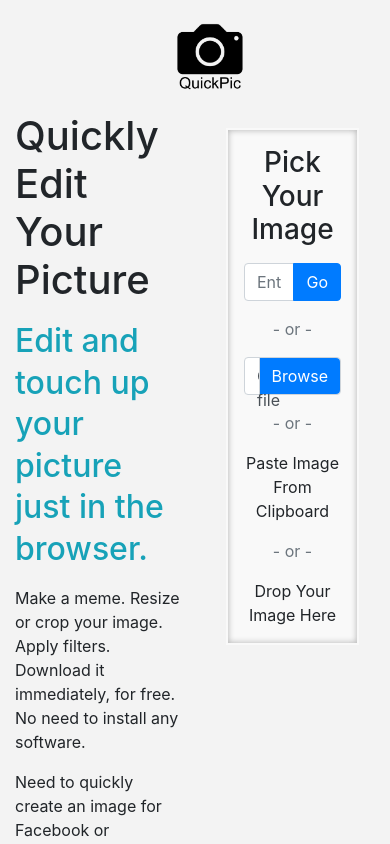
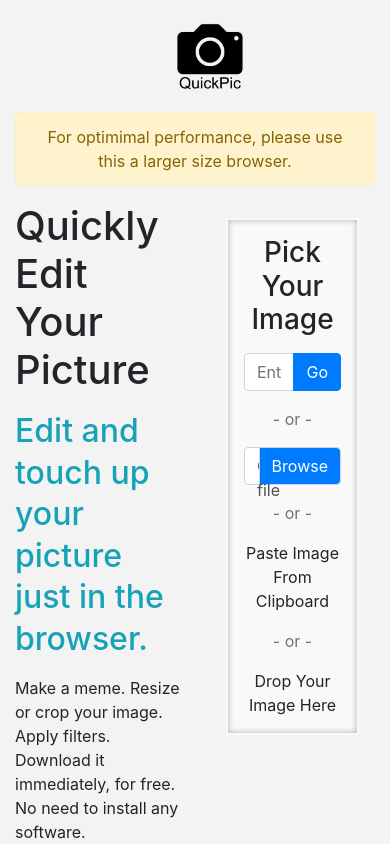
Before and after one commit to aaronsaray/quickpic.dev, a Vue app: page / in a window 390 px wide. Shown: the top 844 px of the page. Built offline with nearby package versions, Linux system fonts and the light colour scheme.

Commit message:
alert for smaller website visitors

```diff
--- a/src/App.vue
+++ b/src/App.vue
@@ -11,6 +11,9 @@
       >Start Over</a>
     </header>
     <main class="container-fluid">
+      <div
+        class="d-md-none alert alert-warning text-center"
+      >For optimimal performance, please use this a larger size browser.</div>
       <div class="row">
         <div v-if="!sourceImageObject" class="col-6">
           <initial-instructions></initial-instructions>
```
